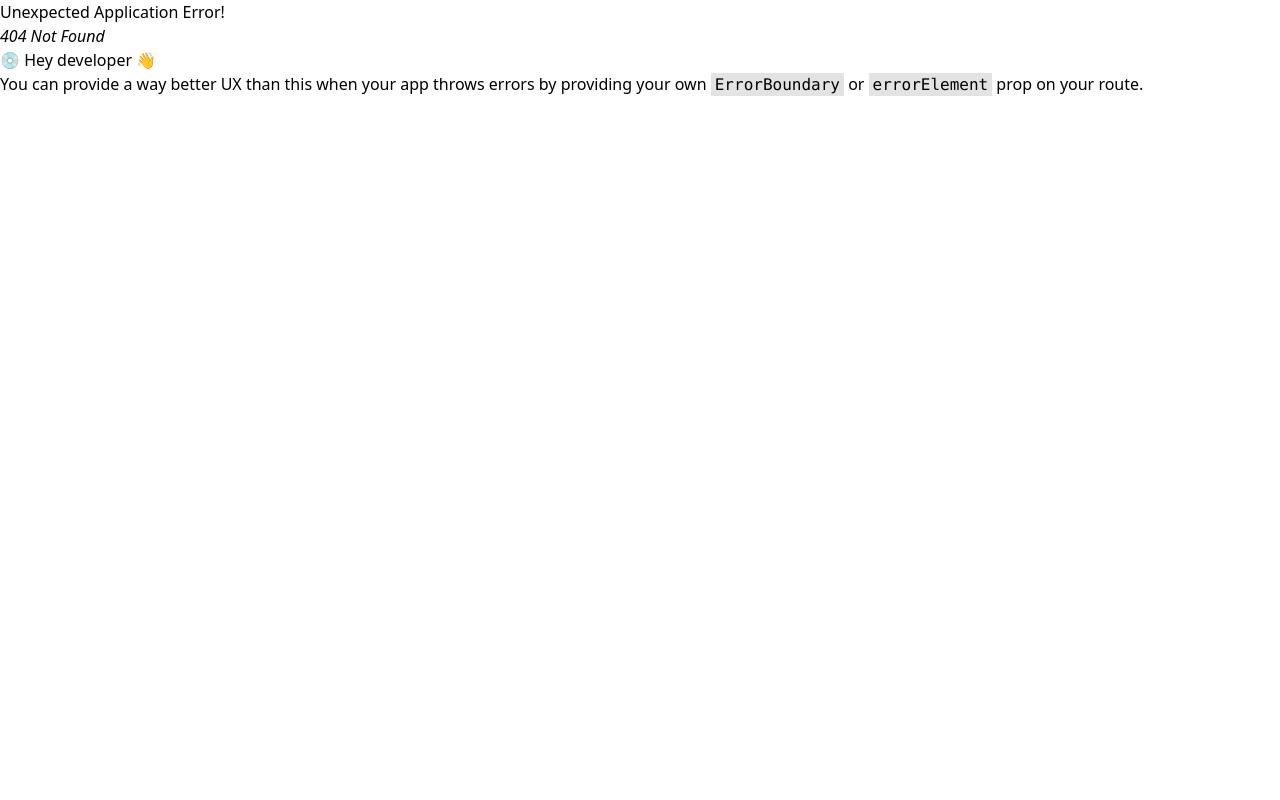
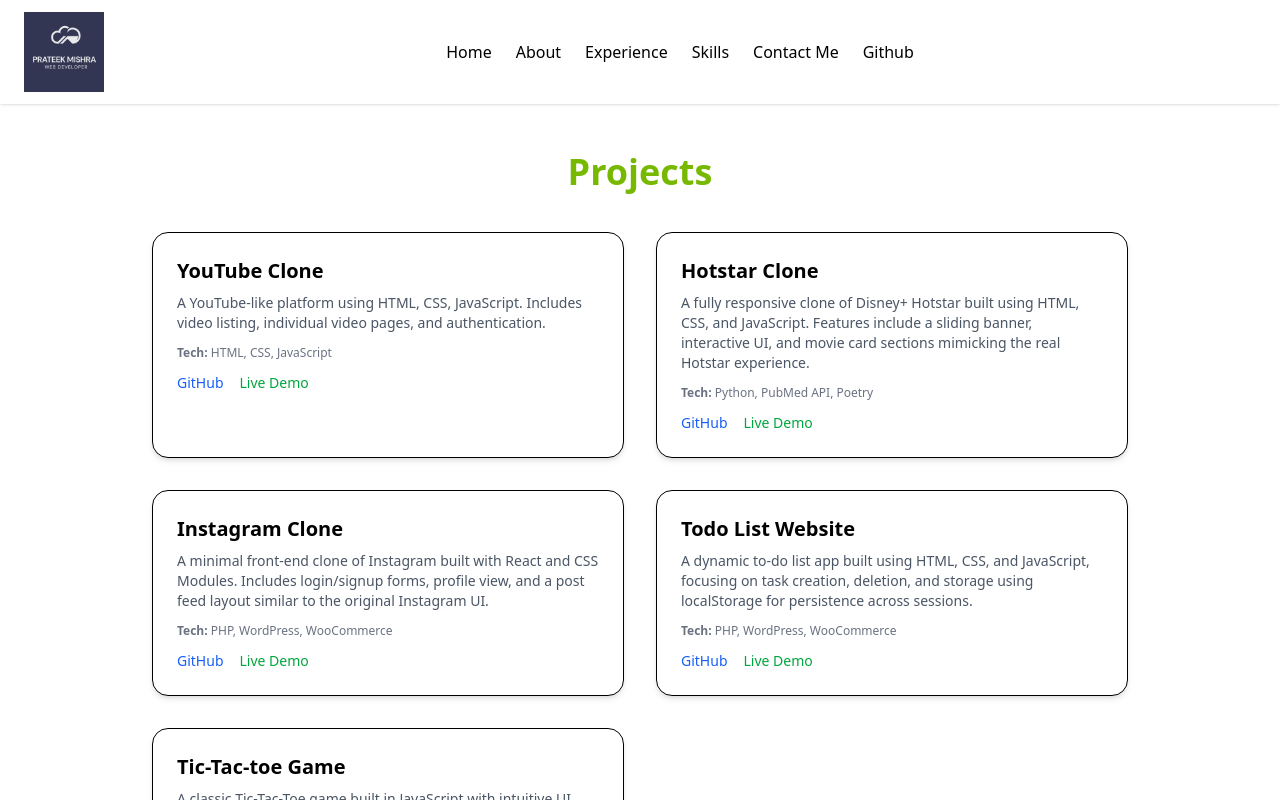
Before and after one commit to prateekmishra1303/miniwebsite, a React (Vite) app: page /projects in a window 1280 px wide. Before the commit this address had no page. Shown: the top 800 px of the page. Built offline with nearby package versions, Linux system fonts and the light colour scheme.

Commit message:
Changes in projects page

```diff
--- a/src/components/Home/Home.jsx
+++ b/src/components/Home/Home.jsx
@@ -15,10 +15,7 @@
                             <span className="block text-3xl sm:text-4xl mt-2 sm:mt-0">Developer at TCS</span>
                         </h2>
 
-                        <a
-                            href="https://docs.google.com/document/d/1_Ru-zvT1s_QRwP3kp69HcSXsdrXrqv_K93gOvJzt0X0/edit?usp=sharing"
-                            target="_blank"
-                            rel="noopener noreferrer"
+                        <Link to="/projects"
                             className="inline-flex text-white items-center px-6 py-3 font-medium bg-orange-700 rounded-lg hover:opacity-80 transition"
                             style={{ backgroundColor: '#76B900' }}
                         >
@@ -33,7 +30,7 @@
                                 <path d="M1.571 23.664l10.531-10.501 3.712 3.701-12.519 6.941c-.476.264-1.059.26-1.532-.011l-.192-.13zm9.469-11.56l-10.04 10.011v-20.022l10.04 10.011zm6.274-4.137l4.905 2.719c.482.268.781.77.781 1.314s-.299 1.046-.781 1.314l-5.039 2.793-4.015-4.003 4.149-4.137zm-15.854-7.534c.09-.087.191-.163.303-.227.473-.271 1.056-.275 1.532-.011l12.653 7.015-3.846 3.835-10.642-10.612z" />
                             </svg>
                             &nbsp; Projects
-                        </a>
+                        </Link>
                     </div>
                 </div>
 
--- /dev/null
+++ b/src/components/Projects/Projects.jsx
@@ -0,0 +1,80 @@
+import React from 'react';
+
+const projects = [
+  {
+    title: 'YouTube Clone',
+    description: 'A YouTube-like platform using HTML, CSS, JavaScript. Includes video listing, individual video pages, and authentication.',
+    tech: ['HTML', 'CSS', 'JavaScript'],
+    github: 'https://github.com/prateekmishra1303/Youtube',
+    demo: 'https://youtube1303.netlify.app/',
+  },
+  {
+    title: 'Hotstar Clone',
+    description: 'A fully responsive clone of Disney+ Hotstar built using HTML, CSS, and JavaScript. Features include a sliding banner, interactive UI, and movie card sections mimicking the real Hotstar experience.',
+    tech: ['Python', 'PubMed API', 'Poetry'],
+    github: 'https://github.com/prateekmishra1303/Hoststar',
+    demo: 'https://hoststar.netlify.app/',
+  },
+  {
+    title: 'Instagram Clone',
+    description: 'A minimal front-end clone of Instagram built with React and CSS Modules. Includes login/signup forms, profile view, and a post feed layout similar to the original Instagram UI.',
+    tech: ['PHP', 'WordPress', 'WooCommerce'],
+    github: 'https://github.com/prateekmishra1303/instagram',
+    demo: 'https://insta-clone-sw-1303.netlify.app/',
+  },
+  {
+    title: 'Todo List Website',
+    description: ' A dynamic to-do list app built using HTML, CSS, and JavaScript, focusing on task creation, deletion, and storage using localStorage for persistence across sessions.',
+    tech: ['PHP', 'WordPress', 'WooCommerce'],
+    github: 'https://github.com/prateekmishra1303/Todo-Website',
+    demo: 'https://todo-website1303.netlify.app/',
+  },
+  {
+    title: 'Tic-Tac-toe Game',
+    description: ' A classic Tic-Tac-Toe game built in JavaScript with intuitive UI and win-draw logic. Designed for two players, it resets automatically after the game ends.',
+    tech: ['PHP', 'WordPress', 'WooCommerce'],
+    github: 'https://github.com/prateekmishra1303/tic-tac-toe',
+    demo: 'https://tic-tac-toe-mark07.netlify.app/',
+  },
+];
+
+export default function Projects() {
+  return (
+    <div className="max-w-5xl mx-auto px-6 py-12">
+      <h1 className="text-3xl sm:text-4xl font-bold mb-10 text-center text-[#76B900]">Projects</h1>
+      <div className="grid gap-8 sm:grid-cols-2">
+        {projects.map((project, index) => (
+          <div key={index} className="p-6 bg-white shadow-md rounded-2xl border border-black hover:border-[#76B900] hover:shadow-lg transition duration-300">
+            <h2 className="text-xl font-semibold mb-2">{project.title}</h2>
+            <p className="text-sm text-gray-600 mb-3">{project.description}</p>
+            <div className="text-xs text-gray-500 mb-3">
+              <strong>Tech:</strong> {project.tech.join(', ')}
+            </div>
+            <div className="flex space-x-4 text-sm">
+              {project.github && (
+                <a
+                  href={project.github}
+                  target="_blank"
+                  rel="noopener noreferrer"
+                  className="text-blue-600 hover:underline"
+                >
+                  GitHub
+                </a>
+              )}
+              {project.demo && (
+                <a
+                  href={project.demo}
+                  target="_blank"
+                  rel="noopener noreferrer"
+                  className="text-green-600 hover:underline"
+                >
+                  Live Demo
+                </a>
+              )}
+            </div>
+          </div>
+        ))}
+      </div>
+    </div>
+  );
+}
--- a/src/main.jsx
+++ b/src/main.jsx
@@ -10,6 +10,7 @@
 import User from './components/User/User.jsx';
 import Github, {githubInfoLoader} from './components/Github/Github.jsx';
 import Skills from './components/Skills/Skills.jsx';
+import Projects from './components/Projects/Projects.jsx'
 import { createRoutesFromElements,RouterProvider, createBrowserRouter, Route } from 'react-router-dom'
 
 
@@ -41,7 +42,7 @@
       <Route path='about' element={<About />} />
       <Route path='skills' element={<Skills />} />
       <Route path='contact' element={<Contact />} />
-      <Route path='user/:userid' element={<User />} />
+      <Route path='projects' element={<Projects />} />
       <Route
       loader={githubInfoLoader}
       path='github'
```
